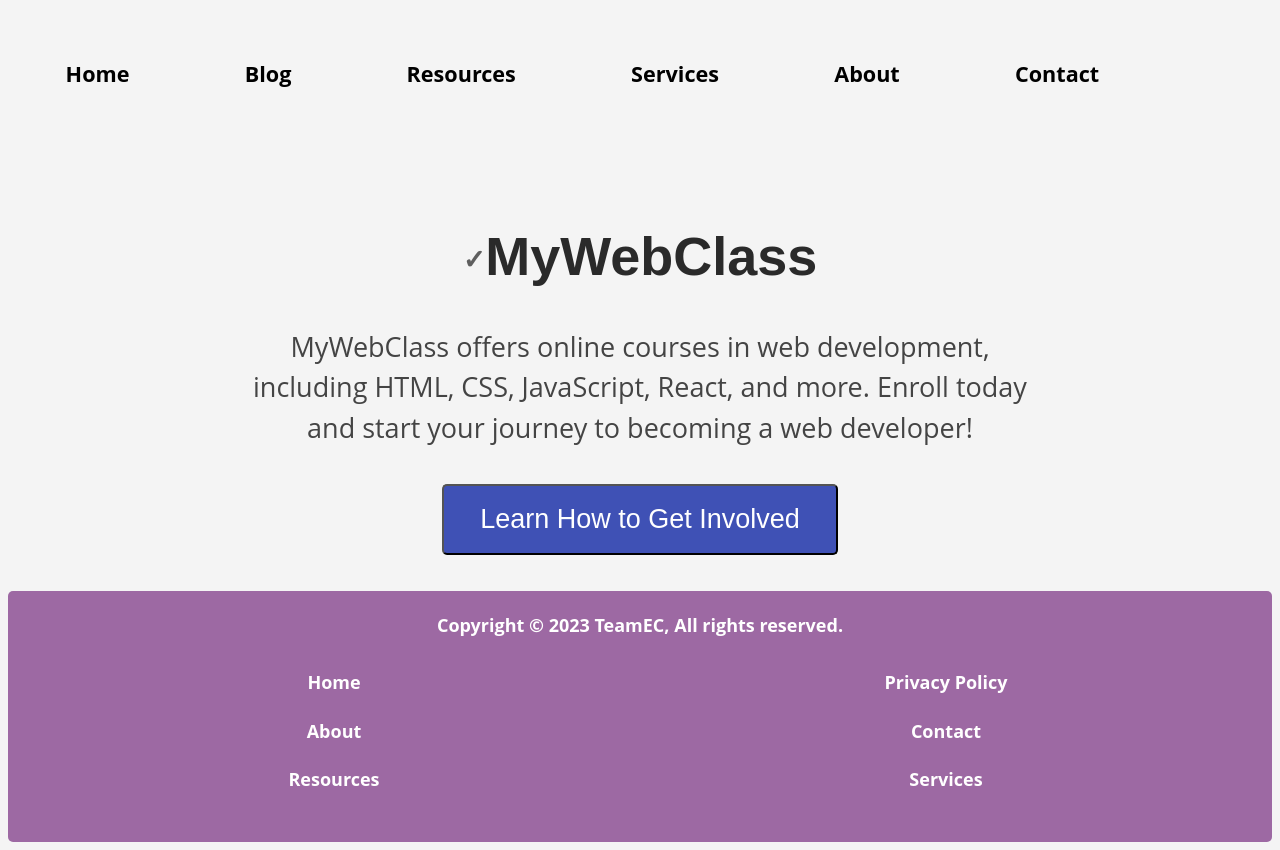
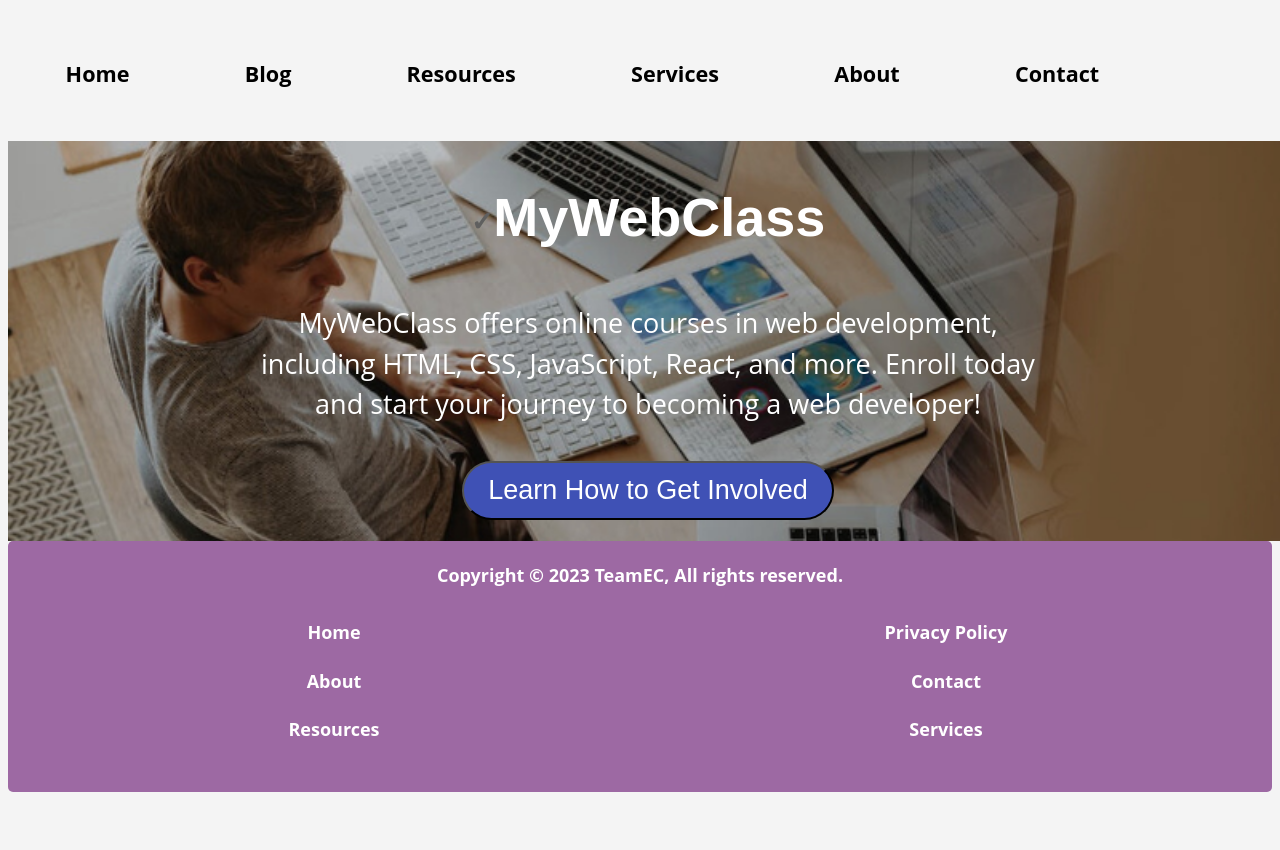
Before and after one commit to NJIT-WIS/project-2-is219-teamec, a Next.js app: page /Home in a window 1280 px wide. After the commit the page ends 800 px from the top, so only its background shows below. Built offline with nearby package versions, Linux system fonts and the light colour scheme.

Commit message:
Hero and CTA set up

```diff
--- /dev/null
+++ b/components/Hero.js
@@ -0,0 +1,34 @@
+import Image from 'next/image'
+import styles from '../styles/Hero.module.css'
+
+const Hero = ({
+  header,
+  content,
+  buttonLink,
+  buttonContent,
+  src,
+  height,
+  width,
+  alt,
+  ...props
+}) => (
+  <>
+    <div className={styles.heroContainer}>
+      <div className={styles.image}>
+        <Image {...props} src={src} height={height} width={width} alt={alt} />
+      </div>
+      <div className={styles.content}>
+        <h1>{header}</h1>
+        <p>{content}</p>
+
+        <button>
+          <a href={buttonLink} target="_blank">
+            {buttonContent}
+          </a>
+        </button>
+      </div>
+    </div>
+  </>
+)
+
+export default Hero
--- a/pages/Home.js
+++ b/pages/Home.js
@@ -1,9 +1,13 @@
 import Head from 'next/head'
+import images from '../public/images/index'
+import Image from "next/image";
+import Hero from '../components/Hero'
 import styles from '../styles/Home.module.css';
 import { getSortedPostsData } from '../lib/posts'
 import Navbar from "../components/navbar";
 import Footer from "../components/footer";
-
+const { heroContent, heroWrapper, imageWrapper } = styles;
+import Link from 'next/link';
 
 export default function Home() {
   return (
@@ -16,15 +20,26 @@ export default function Home() {
         <section>
             <Navbar/>
         </section>
-      <main className={styles.container}>
-          <div className="hero-image">
-              <div className="hero-text">
-                  <h1>MyWebClass</h1>
-                  <p>MyWebClass offers online courses in web development, including HTML, CSS, JavaScript, React, and more. Enroll today and start your journey to becoming a web developer!</p>
-                  <button>Learn How to Get Involved</button>
-              </div>
-          </div>
+         <div className={heroWrapper}>
+      <div className={imageWrapper}>
+        <Image
+          priority
+          src={images.hero}
+          layout="fill"
+          objectFit="cover"
+          objectPosition="center"
+          alt="hero image example"
+        />
+      </div>
+
+      <div className={heroContent}>
+        <main className={styles.container}>
+            <h1>MyWebClass</h1>
+            <p>MyWebClass offers online courses in web development, including HTML, CSS, JavaScript, React, and more. Enroll today and start your journey to becoming a web developer!</p>
+            <Link href="/services"><button>Learn How to Get Involved</button></Link>
       </main>
+      </div>
+    </div>
          <Footer/>
     </>
   );
--- a/pages/services.js
+++ b/pages/services.js
@@ -47,7 +47,7 @@ export default function Home({ allPostsData }) {
               We provide customized training and support to schools and districts based on their specific needs and goals. Our team of experienced educators and consultants work closely with clients to design and implement professional development programs, technology integration plans, and other initiatives.
             </p>
 
-            <a href="/customized-training" className="bg-blue-500 text-white font-bold py-2 px-4 rounded hover:bg-blue-700 transition duration-300 ease-in-out">Learn more</a>
+            <a href="/contact" className="bg-blue-500 text-white font-bold py-2 px-4 rounded hover:bg-blue-700 transition duration-300 ease-in-out">Learn more</a>
           </div>
         </div>
       </div>
--- /dev/null
+++ b/public/images/index.js
@@ -0,0 +1,6 @@
+const Images = {
+  hero: require('../images/hero.png').default,
+}
+
+
+export default Images
--- /dev/null
+++ b/styles/Hero.module.css
@@ -0,0 +1,48 @@
+
+.heroContainer {
+  width: 100vw;
+  background: #f4f4f4;
+  padding: 30px;
+  display: flex;
+  flex-direction: row;
+  margin-bottom: 30px;
+}
+
+.content {
+  font-size: 2rem;
+  line-height: 1.5;
+  margin-bottom: 2rem;
+  color: #444444;
+  text-align: center;
+}
+
+.image {
+  display: flex;
+  flex-direction: row;
+  justify-content: center;
+  align-items: center;
+}
+
+.image,
+.content {
+  width: 50%;
+  object-fit: cover;
+  opacity: 0.4;
+}
+
+.heroWrapper {
+  position: relative;
+  width: 100vw;
+  height: 50vh;
+}
+
+.imageWrapper {
+  z-index: -1;
+}
+
+.heroContent {
+  position: relative;
+  display: flex;
+  flex-direction: column;
+  align-items: center;
+}
--- a/styles/Home.module.css
+++ b/styles/Home.module.css
@@ -8,24 +8,27 @@
 .container h1 {
   font-size: 3rem;
   margin-bottom: 1rem;
-  color: #2a2a2a;
+  overflow: hidden;
+  color: #fff;
 }
 
 .container p {
   font-size: 1.5rem;
   line-height: 1.5;
   margin-bottom: 2rem;
-  color: #444444
+  overflow: hidden;
+  color: #fff;
 }
 
 .container button {
+  border-radius: 9999px;
+  padding: 12px 24px;
   background-color: #3f51b5;
   color: #fff;
-  padding: 1rem 2rem;
-  border-radius: 5px;
   font-size: 1.5rem;
   cursor: pointer;
   transition: background-color 0.2s ease-in-out;
+  minWidth: 0;
 }
 
 .container button:hover {
@@ -50,26 +53,34 @@
   background-color: #455a64;
 }
 
-.container hero-image {
-  /* Use "linear-gradient" to add a darken background effect to the image (photographer.jpg). This will make the text easier to read */
-  background-image: linear-gradient(rgba(0, 0, 0, 0.5), rgba(0, 0, 0, 0.5)), url("public/images/hero.jpg");
-
-  /* Set a specific height */
-  height: 50%;
-
-  /* Position and center the image to scale nicely on all screens */
-  background-position: center;
-  background-repeat: no-repeat;
-  background-size: cover;
-  position: relative;
+.container {
+  display: flex;
+  flex-direction: column;
+  width: 1200px;
+  padding: 0px;
 }
 
+.heroImage {
+  margin: 10px;
+}
 
-.container hero-text {
-  text-align: center;
-  position: absolute;
-  top: 50%;
-  left: 50%;
-  transform: translate(-50%, -50%);
-  color: white;
+.heroWrapper {
+  position: relative;
+  width: 100vw;
+  height: 50vh;
 }
+
+.imageWrapper {
+  z-index: -1;
+}
+
+.heroContent {
+  position: relative;
+  display: flex;
+  flex-direction: column;
+  align-items: center;
+  font-size: 1.5rem;
+  line-height: 1.5;
+  margin-bottom: 2rem;
+  color: #444444;
+}
```
Also changed, not shown: components/layout.js (+1 -9 lines), public/images/hero.jpg (deleted), public/images/hero.png (added).
